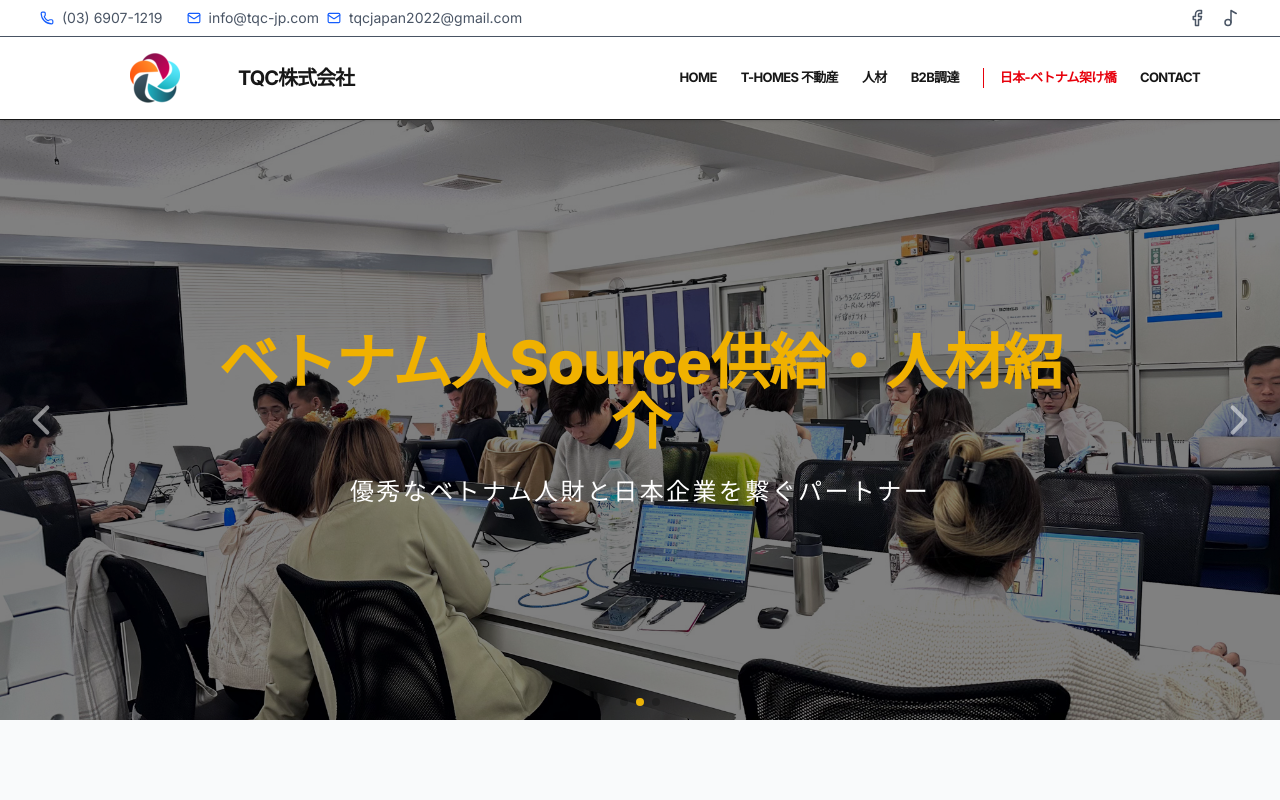
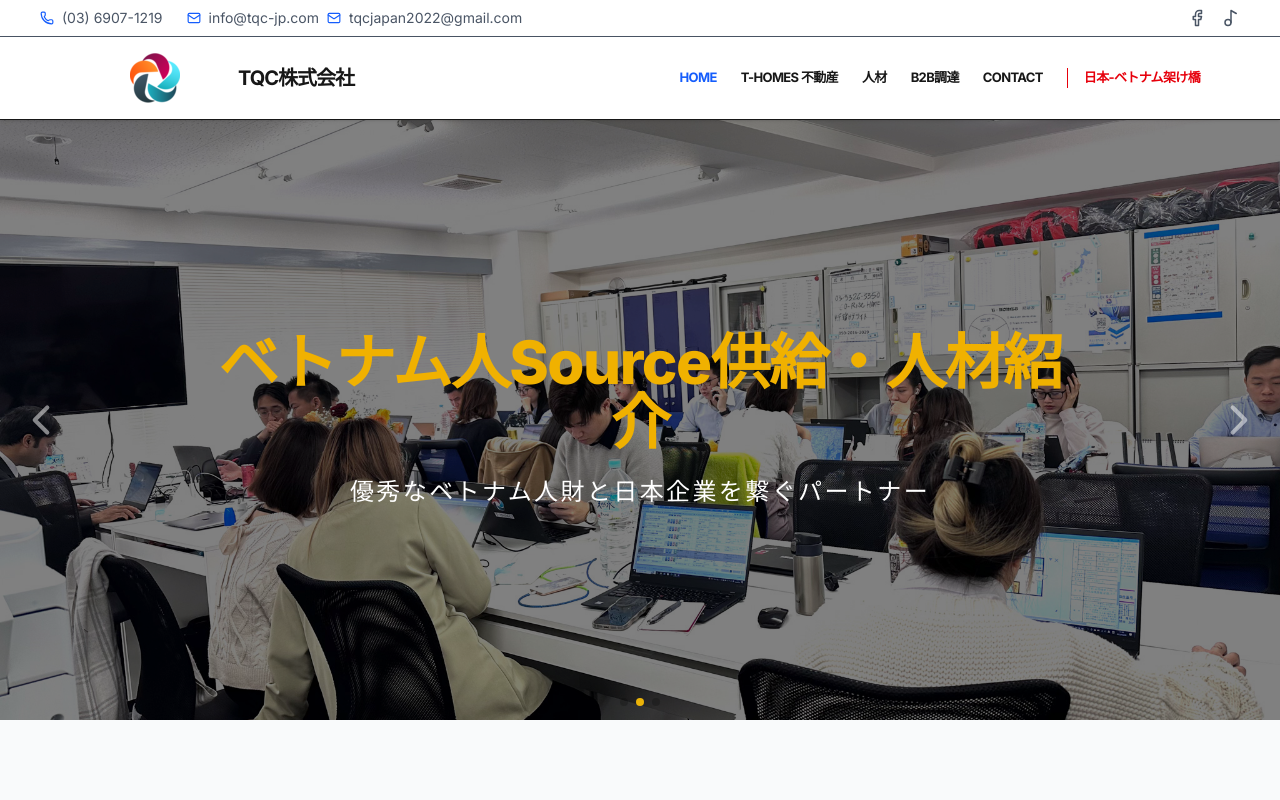
Before and after one commit to trungkim8694-cmd/tqc-nextjs, a Next.js app: page / in a window 1280 px wide. Shown: the top 800 px of the page. Built offline with nearby package versions, Linux system fonts and the light colour scheme.

Commit message:
hoan thanh web

```diff
--- a/app/layout.tsx
+++ b/app/layout.tsx
@@ -1,10 +1,10 @@
+// app/layout.tsx
 import type { Metadata } from "next";
 import { Inter } from "next/font/google";
 import "./globals.css";
-import Link from 'next/link';
 import { Phone, Mail, Facebook, Music2 } from 'lucide-react';
-import MobileMenu from '@/components/MobileMenu'; // Đảm bảo bạn đã tạo file component này
-import Image from 'next/image';
+// 1. Import Navbar mới
+import Navbar from '@/components/Navbar';
 
 const inter = Inter({ subsets: ["latin"] });
 
@@ -12,7 +12,7 @@ export const metadata: Metadata = {
   title: "TQC株式会社 | 外国人不動産・ベトナム人材・日越B2B調達",
   description: "TQC株式会社は、日本在住の外国人向け不動産仲介、優秀なベトナム人材紹介、そして日越B2Bサプライチェーン構築・購買代行を提供します。",
   icons: {
-    icon: '/favicon.ico', // Đường dẫn tới file favicon trong thư mục public
+    icon: '/favicon.ico',
   },
 };
 
@@ -27,6 +27,7 @@ export default function RootLayout({
 
         {/* --- TOP BAR --- */}
         <div className="hidden md:flex bg-white border-b py-2 px-10 justify-between items-center text-sm text-gray-600">
+            {/* ... giữ nguyên phần Top Bar ... */}
             <div className="flex gap-6">
                 <div className="flex items-center gap-2">
                     <Phone size={14} className="text-blue-600" />
@@ -39,8 +40,6 @@ export default function RootLayout({
                     <span>tqcjapan2022@gmail.com</span>
                 </div>
             </div>
-
-          {/* --- SOCIAL LINKS --- */}
             <div className="flex gap-4">
                 <a href="https://www.facebook.com/bdsthomenhatban" target="_blank" rel="noopener noreferrer">
                     <Facebook size={18} className="cursor-pointer hover:text-blue-600 transition" />
@@ -51,40 +50,8 @@ export default function RootLayout({
             </div>
         </div>
 
-        {/* --- NAVIGATION --- */}
-        <nav className="sticky top-0 z-50 bg-white shadow-sm px-6 md:px-20 py-4 flex justify-between items-center border-b">
-          <Link href="/" className="flex items-center gap-2">
-          {/* --- THAY THẾ LOGO TẠI ĐÂY --- */}
-          <div className="relative w-[150px] h-[50px]">
-            <Image
-              src="/logo.png"
-              alt="TQC Logo"
-              fill
-              sizes="150px" // THÊM DÒNG NÀY ĐỂ SỬA CẢNH BÁO
-              className="object-contain"
-              priority
-            />
-          </div>
-          {/* Xóa dòng chữ TQC株式会社 nếu logo đã bao gồm tên công ty */}
-          <span className="font-bold text-xl tracking-tighter">TQC株式会社</span>
-        </Link>
-
-
-          {/* Menu cho Desktop */}
-          <ul className="hidden lg:flex gap-6 font-bold text-[12px] xl:text-[13px] uppercase tracking-tighter">
-            <li><Link href="/" className="hover:text-blue-600 transition">HOME</Link></li>
-            <li><Link href="/t-homes" className="hover:text-blue-600 transition">T-HOMES 不動産</Link></li>
-            <li><Link href="/human-resource" className="hover:text-blue-600 transition">人材</Link></li>
-            <li><Link href="/b2b-supply" className="hover:text-blue-600 transition">B2B調達</Link></li>
-            <li className="text-red-600 hover:opacity-opacity-80 cursor-pointer transition border-l pl-4">
-              <a href="https://aka-pla.com" target="_blank" rel="noopener noreferrer">日本-ベトナム架け橋</a>
-            </li>
-            <li><Link href="/contact" className="hover:text-blue-600 transition">CONTACT</Link></li>
-          </ul>
-
-          {/* --- MENU DI ĐỘNG (Đã sửa lỗi không bấm được) --- */}
-          <MobileMenu />
-        </nav>
+        {/* --- 2. SỬ DỤNG NAVBAR COMPONENT TẠI ĐÂY --- */}
+        <Navbar />
 
         {/* --- CHILDREN (PAGE CONTENT) --- */}
         <main className="min-h-screen">
@@ -93,29 +60,22 @@ export default function RootLayout({
 
         {/* --- FOOTER --- */}
         <footer className="bg-[#4a4a4a] text-white py-12 px-6 mt-auto">
+            {/* ... giữ nguyên phần Footer ... */}
             <div className="max-w-7xl mx-auto grid md:grid-cols-2 gap-10">
-            {/* Left: Contact Info */}
                 <div>
                     <h2 className="text-xl font-bold mb-6 border-l-4 border-yellow-500 pl-3">TQC株式会社</h2>
                     <div className="space-y-3 text-sm opacity-90">
-                <p>
-                  <strong>日本Office:</strong> 東京都豊島区南池袋２丁目３３－６ 佐藤ビル３F
-                </p>
-                <p>
-                  <strong>VN Office:</strong> P3-17, khu đô thị Vinhomes Ocenpark 1, Hà Nội
-                </p>
+                        <p><strong>日本Office:</strong> 東京都豊島区南池袋２丁目３３－６ 佐藤ビル３F</p>
+                        <p><strong>VN Office:</strong> P3-17, khu đô thị Vinhomes Ocenpark 1, Hà Nội</p>
                         <p>Tel: (03) 6907-1219</p>
                         <p>Fax: (03) 6701-2399</p>
                         <p>Email: info@tqc-jp.com</p>
                         <p>Email: tqcjapan2022@gmail.com</p>
                     </div>
                 </div>
-
-            {/* Right: Map Placeholder */}
-            {/* --- ĐOẠN IRAME MỚI --- */}
                 <div className="w-full h-64 md:h-80 bg-gray-300 rounded-sm overflow-hidden">
                     <iframe
-                  src="https://www.google.com/maps/embed?pb=!1m18!1m12!1m3!1d3240.5401927344795!2d139.71395581561726!3d35.72758103445831!2m3!1f0!2f0!3f0!3m2!1i1024!2i768!4f13.1!3m3!1m2!1s0x60188d6b1d4a13e9%3A0x6b835e07664684a0!2z44CSMTcxLTAwMTQg5p2y5YyX55yM6KaW6Zu75Yiw5YyX5Yy65Y2X5rWc5YyX77yR5LiB55uu77yS77yQ4oiS4oiS!5e0!3m2!1sja!2sjp!4v1680000000000!5m2!1sja!2sjp"
+                        src="https://www.google.com/maps/embed?pb=!1m18!1m12!1m3!1d3239.800378036975!2d139.71539201526364!3d35.72886708018742!2m3!1f0!2f0!3f0!3m2!1i1024!2i768!4f13.1!3m3!1m2!1s0x60188d6b4122d14b%3A0xea52d793836d5b06!2sTQC%E6%A0%AA%E5%BC%8F%E4%BC%9A%E7%A4%BE!5e0!3m2!1sja!2sjp!4v1680000000000!5m2!1sja!2sjp"
                         width="100%"
                         height="100%"
                         style={{ border: 0 }}
@@ -126,8 +86,6 @@ export default function RootLayout({
                     ></iframe>
                 </div>
             </div>
-
-          {/* Bottom copyright */}
             <div className="text-center text-xs opacity-60 mt-10 pt-6 border-t border-gray-500">
                 © 2026 TQC CO., LTD. ALL RIGHTS RESERVED.
             </div>
--- a/app/page.tsx
+++ b/app/page.tsx
@@ -159,6 +159,7 @@ export default function TQCHomepage() {
               fill
               sizes="(max-width: 768px) 100vw, (max-width: 1200px) 50vw, 33vw" // Thêm thuộc tính này
               className="object-cover"
+              loading="eager"
             />
             <div className="absolute top-1/2 left-1/2 -translate-x-1/2 -translate-y-1/2 bg-white/80 backdrop-blur-sm rounded-full w-32 h-32 flex flex-col items-center justify-center text-center shadow-lg p-4">
               <span className="text-gray-950 font-bold text-sm tracking-tight">不動産<br/>サービス</span>
--- /dev/null
+++ b/components/Navbar.tsx
@@ -0,0 +1,67 @@
+// components/Navbar.tsx
+"use client"; // Bắt buộc phải là Client Component
+
+import Link from 'next/link';
+import { usePathname } from 'next/navigation'; // Import hook
+import Image from 'next/image';
+import MobileMenu from './MobileMenu'; // Đảm bảo đường dẫn import đúng
+
+export default function Navbar() {
+  const pathname = usePathname(); // Lấy đường dẫn hiện tại (ví dụ: '/t-homes')
+
+  // Định nghĩa các liên kết để giảm lặp code
+  const navItems = [
+    { name: 'HOME', href: '/' },
+    { name: 'T-HOMES 不動産', href: '/t-homes' },
+    { name: '人材', href: '/human-resource' },
+    { name: 'B2B調達', href: '/b2b-supply' },
+    { name: 'CONTACT', href: '/contact' },
+  ];
+
+  return (
+    <nav className="sticky top-0 z-50 bg-white shadow-sm px-6 md:px-20 py-4 flex justify-between items-center border-b">
+      <Link href="/" className="flex items-center gap-2">
+        <div className="relative w-[150px] h-[50px]">
+          <Image
+            src="/logo.png"
+            alt="TQC Logo"
+            fill
+            sizes="150px"
+            className="object-contain"
+            priority
+          />
+        </div>
+        <span className="font-bold text-xl tracking-tighter">TQC株式会社</span>
+      </Link>
+
+
+      {/* Menu cho Desktop */}
+      <ul className="hidden lg:flex gap-6 font-bold text-[12px] xl:text-[13px] uppercase tracking-tighter">
+        {navItems.map((item) => {
+          // KIỂM TRA ACTIVE STATE
+          const isActive = pathname === item.href;
+
+          return (
+            <li key={item.name}>
+              <Link
+                href={item.href}
+                // THÊM LOGIC MÀU XANH TẠI ĐÂY
+                className={`transition ${
+                  isActive ? 'text-blue-600' : 'hover:text-blue-600'
+                }`}
+              >
+                {item.name}
+              </Link>
+            </li>
+          );
+        })}
+        <li className="text-red-600 hover:opacity-80 cursor-pointer transition border-l pl-4">
+          <a href="https://aka-pla.com" target="_blank" rel="noopener noreferrer">日本-ベトナム架け橋</a>
+        </li>
+      </ul>
+
+      {/* --- MENU DI ĐỘNG --- */}
+      <MobileMenu />
+    </nav>
+  );
+}
```
Lines whose indentation alone changed are shown as unchanged.
